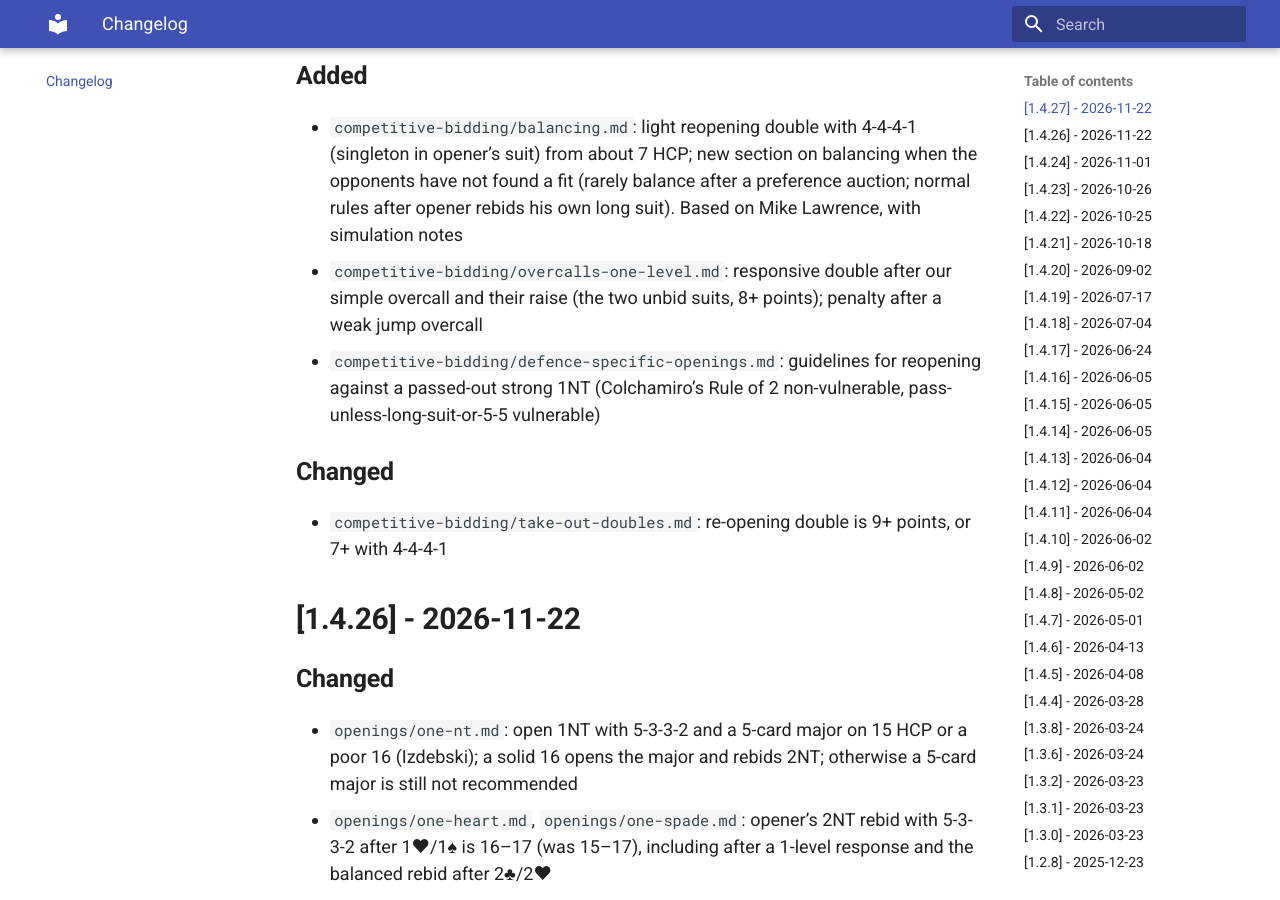
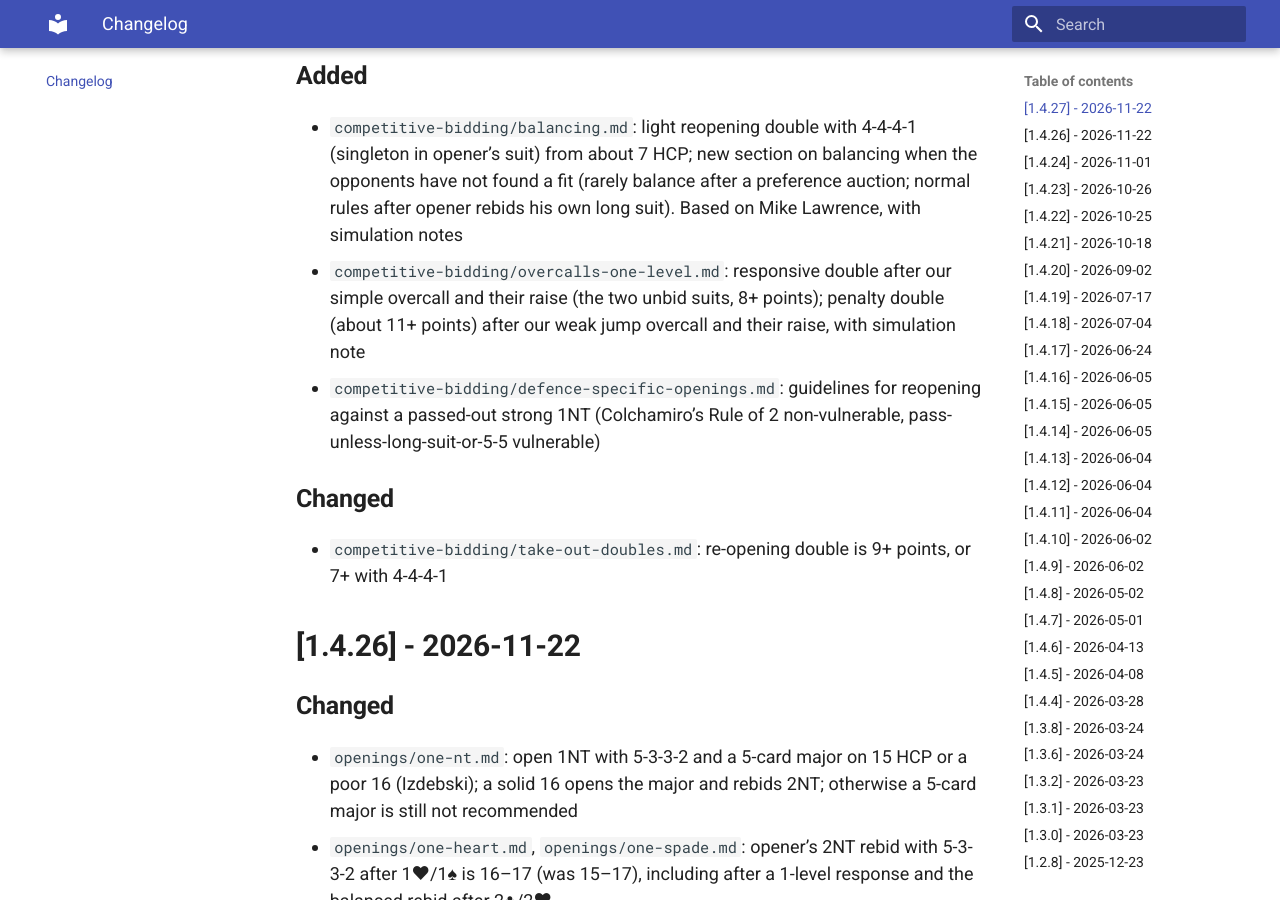
Before and after one commit to glindstrom/polish-club-notes, an MkDocs documentation site: the page built from docs/changelog.md, in a window 1280 px wide and 900 px high, scrolled down 412 px. Built offline with MkDocs 1.6.1 and Material for MkDocs 9.7.7, drawn with Linux system fonts in a browser that asks for light colours.

Commit message:
docs(competitive): spell out penalty doubles after a weak jump overcall
After our weak jump and their raise, double is penalty with about 11+ points and length or honours in opener's suit. Record the simulation note in the 1.4.27 changelog.

Co-authored-by: glindstrom <glindstrom@users.noreply.github.com>

```diff
--- a/docs/changelog.md
+++ b/docs/changelog.md
@@ -6,7 +6,7 @@ and this project adheres to [Semantic Versioning](https://semver.org/spec/v2.0.0
 ## [1.4.27] - 2026-11-22
 ### Added
 - `competitive-bidding/balancing.md`: light reopening double with 4-4-4-1 (singleton in opener’s suit) from about 7 HCP; new section on balancing when the opponents have not found a fit (rarely balance after a preference auction; normal rules after opener rebids his own long suit). Based on Mike Lawrence, with simulation notes
-- `competitive-bidding/overcalls-one-level.md`: responsive double after our simple overcall and their raise (the two unbid suits, 8+ points); penalty after a weak jump overcall
+- `competitive-bidding/overcalls-one-level.md`: responsive double after our simple overcall and their raise (the two unbid suits, 8+ points); penalty double (about 11+ points) after our weak jump overcall and their raise, with simulation note
 - `competitive-bidding/defence-specific-openings.md`: guidelines for reopening against a passed-out strong 1NT (Colchamiro’s Rule of 2 non-vulnerable, pass-unless-long-suit-or-5-5 vulnerable)
 ### Changed
 - `competitive-bidding/take-out-doubles.md`: re-opening double is 9+ points, or 7+ with 4-4-4-1
```
Also changed, not shown: docs/competitive-bidding/overcalls-one-level.md (+2 -1 lines).
